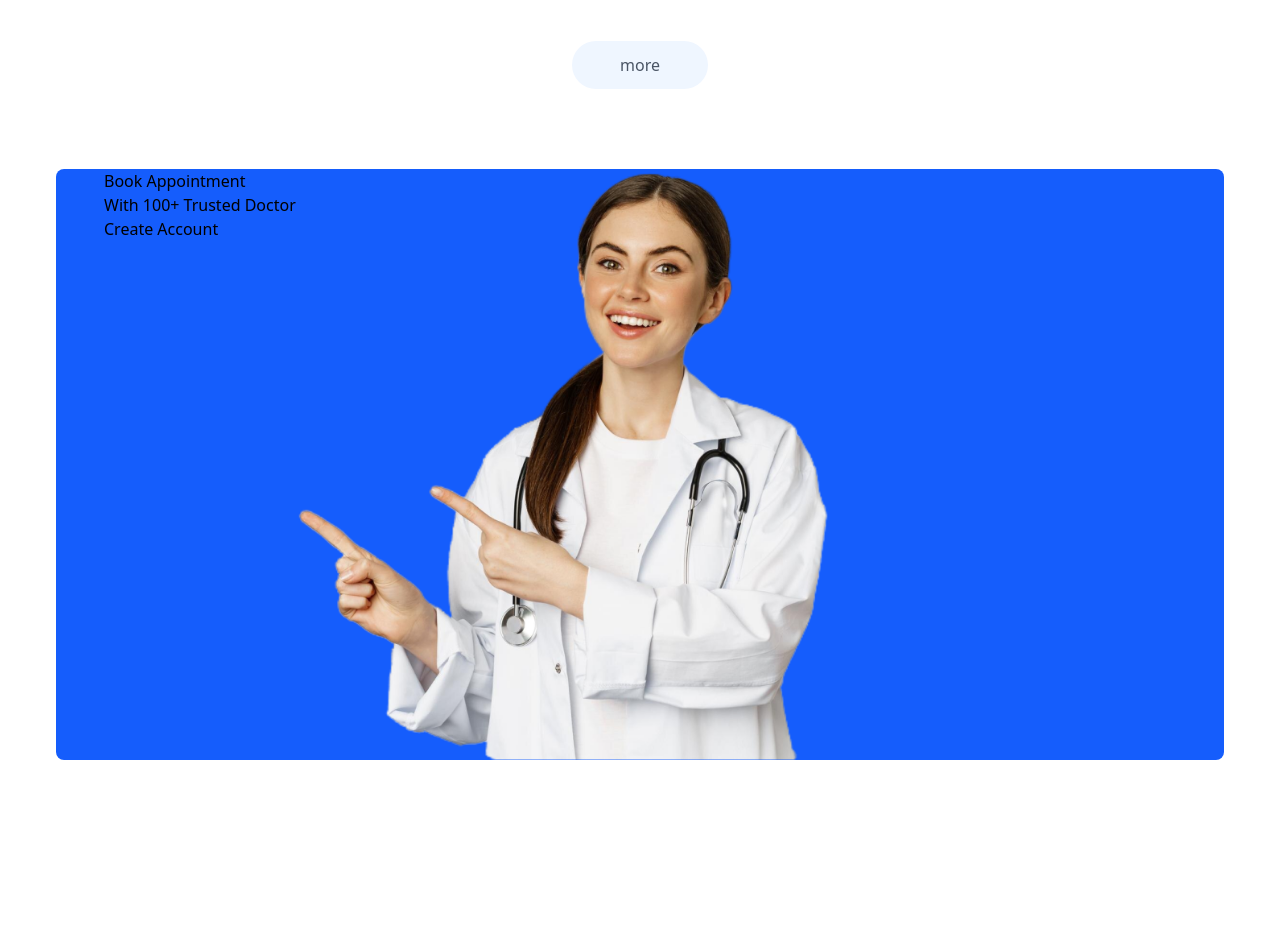
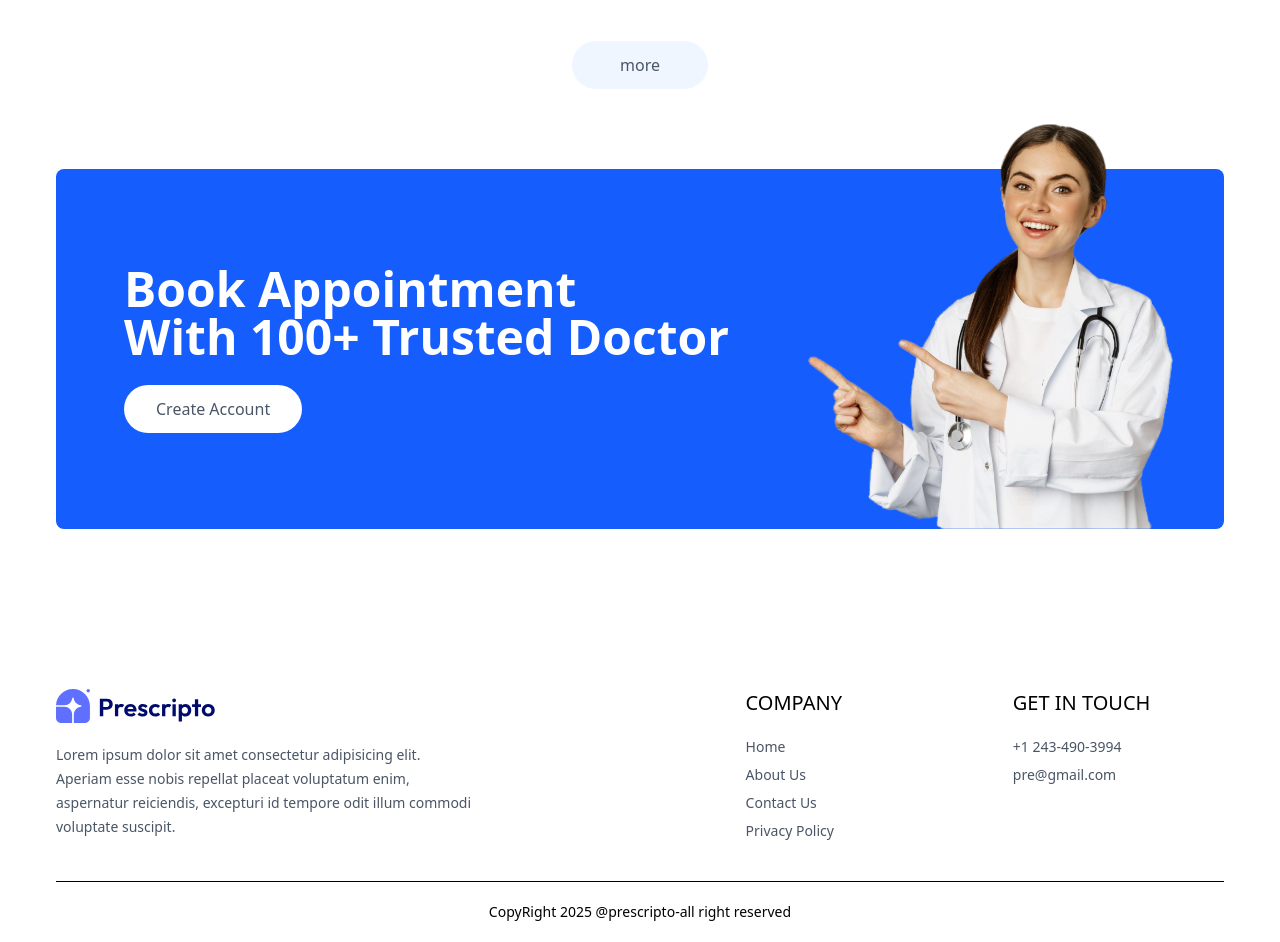
Before and after one commit to vaishal58/doctor-booking-app, a React (Vite) app in the folder frontend/: page / in a window 1280 px wide. Shown: the part 1820-2762 px from the top of the page. Before the commit the page ends 2660 px from the top, so only its background shows below. Built offline with nearby package versions, Linux system fonts and the light colour scheme.

Commit message:
footer done

```diff
--- a/frontend/src/App.jsx
+++ b/frontend/src/App.jsx
@@ -9,6 +9,7 @@ import MyAppointments from "./pages/MyAppointments";
 import Appointment from "./pages/Appointment";
 import Navbar from "./components/Navbar";
 import Login from "./pages/Login";
+import Footer from "./components/Footer";
 
 const App = () => {
   return (
@@ -25,7 +26,7 @@ const App = () => {
         <Route path='/my-appointments' element={<MyAppointments></MyAppointments>}></Route>
         <Route path="/appointment/:docId" element={<Appointment></Appointment>}></Route>
       </Routes>
-
+      <Footer></Footer>
     </div>
   );
 };
--- a/frontend/src/components/Banner.jsx
+++ b/frontend/src/components/Banner.jsx
@@ -1,16 +1,19 @@
 import React from 'react'
 import { assets } from '../assets/assets'
-
+import {useNavigate} from 'react-router-dom'
 const Banner = () => {
+  const navigate=useNavigate();
   return (
     <div className='flex flex-row bg-blue-600 rounded-lg px-6 sm:px-10 md:px-14 lg:px-12 my-20 md:mx-10'>
-      <div>
+      <div className='flex-1 py-8 sm:py-10 md:py-16 lg:py-24 lg:pl-5'>
+       <div className='text-xl sm:text-2xl md:text-3xl lg:text-5xl font-semibold text-white'>
        <p>Book Appointment</p>
        <p>With 100+ Trusted Doctor</p>
-       <button> Create Account</button>
+       </div>
+       <button onClick={()=>{navigate('/login');scrollTo(0,0)}} className='bg-white text-sm sm:text-base text-gray-600 px-8 py-3 rounded-full mt-6 hover:scale-105 transition-all'> Create Account</button>
       </div>
-      <div className='w-1/2'>
-     <img src={assets.appointment_img}></img>
+      <div className='hidden md:block md:w-1/2 lg:w-[370px] relative'>
+     <img className='w-full absolute bottom-0 right-0 max-w-md' src={assets.appointment_img}></img>
       </div>
     </div>
   )
--- /dev/null
+++ b/frontend/src/components/Footer.jsx
@@ -0,0 +1,41 @@
+import React from 'react'
+import { assets } from '../assets/assets'
+
+const Footer = () => {
+  return (
+    <div className='md:mx-10'>
+    <div className='flex flex-col sm:grid grid-cols-[3fr_1fr_1fr] gap-14 my-10 mt-40 text-sm'>
+      <div>
+        <img className='mb-5 w-40' src={assets.logo} alt=""></img>
+        <p className='w-full md:w-2/3 text-gray-600 leading-6'>Lorem ipsum dolor sit amet consectetur adipisicing elit. Aperiam esse nobis repellat placeat voluptatum enim, aspernatur reiciendis, excepturi id tempore odit illum commodi voluptate suscipit.</p>
+      </div>
+
+      <div>
+    <p className='text-xl font-medium mb-5'>COMPANY</p>
+    <ul className='flex flex-col gap-2 text-gray-600'>
+        <li>Home</li>
+        <li>About Us</li>
+        <li>Contact Us</li>
+        <li>Privacy Policy</li>
+    </ul>
+      </div>
+
+      <div>
+      <p className='text-xl font-medium mb-5'>GET IN TOUCH</p>
+      <ul className='flex flex-col gap-2 text-gray-600'>
+        <li>+1 243-490-3994</li>
+        <li>pre@gmail.com</li>
+      </ul>
+      </div>
+      </div>
+       <div >
+        <hr />
+        <p className='py-5 text-sm text-center '>CopyRight 2025 @prescripto-all right reserved</p>
+       </div>
+
+
+    </div>
+  )
+}
+
+export default Footer
```
